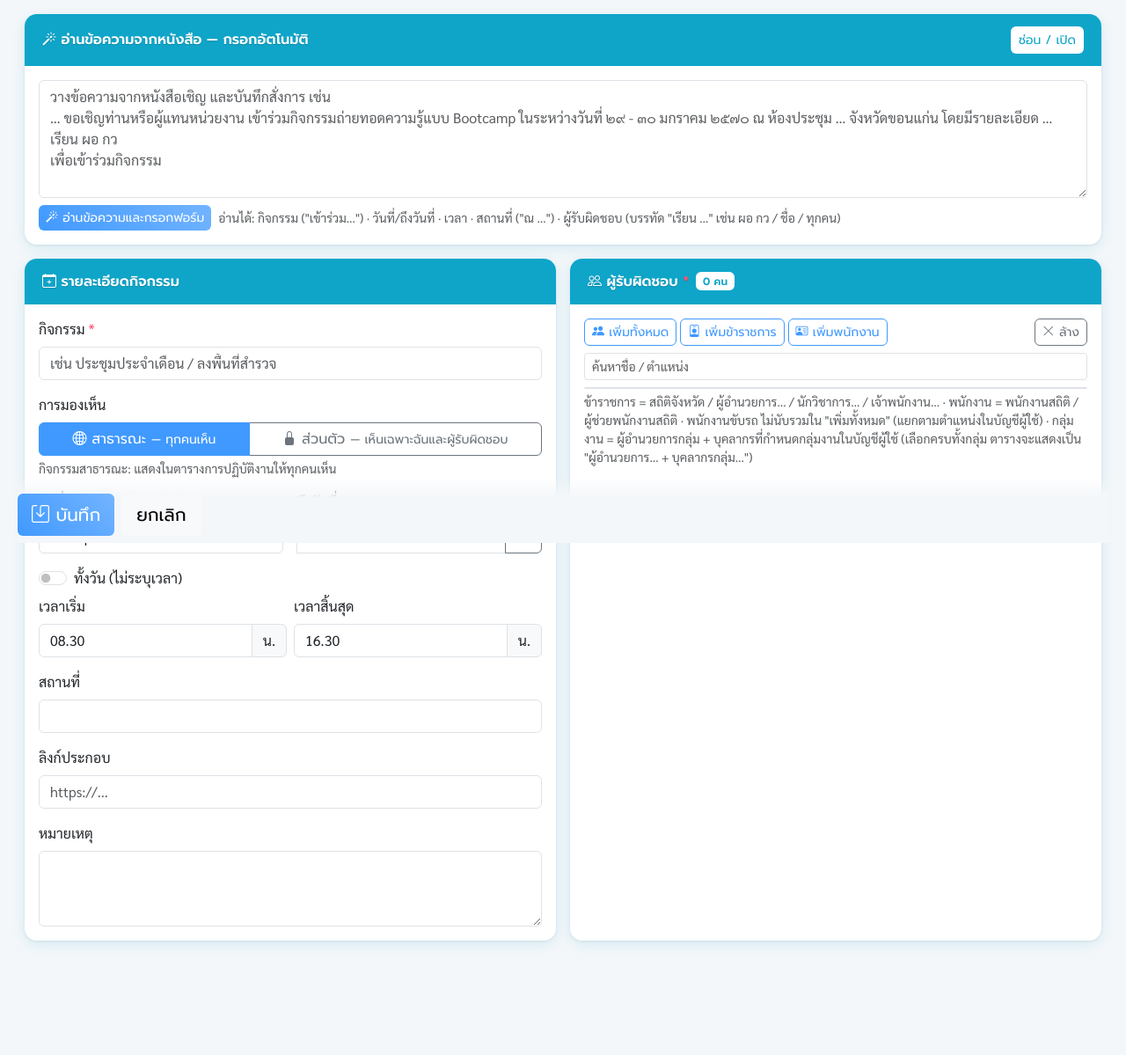
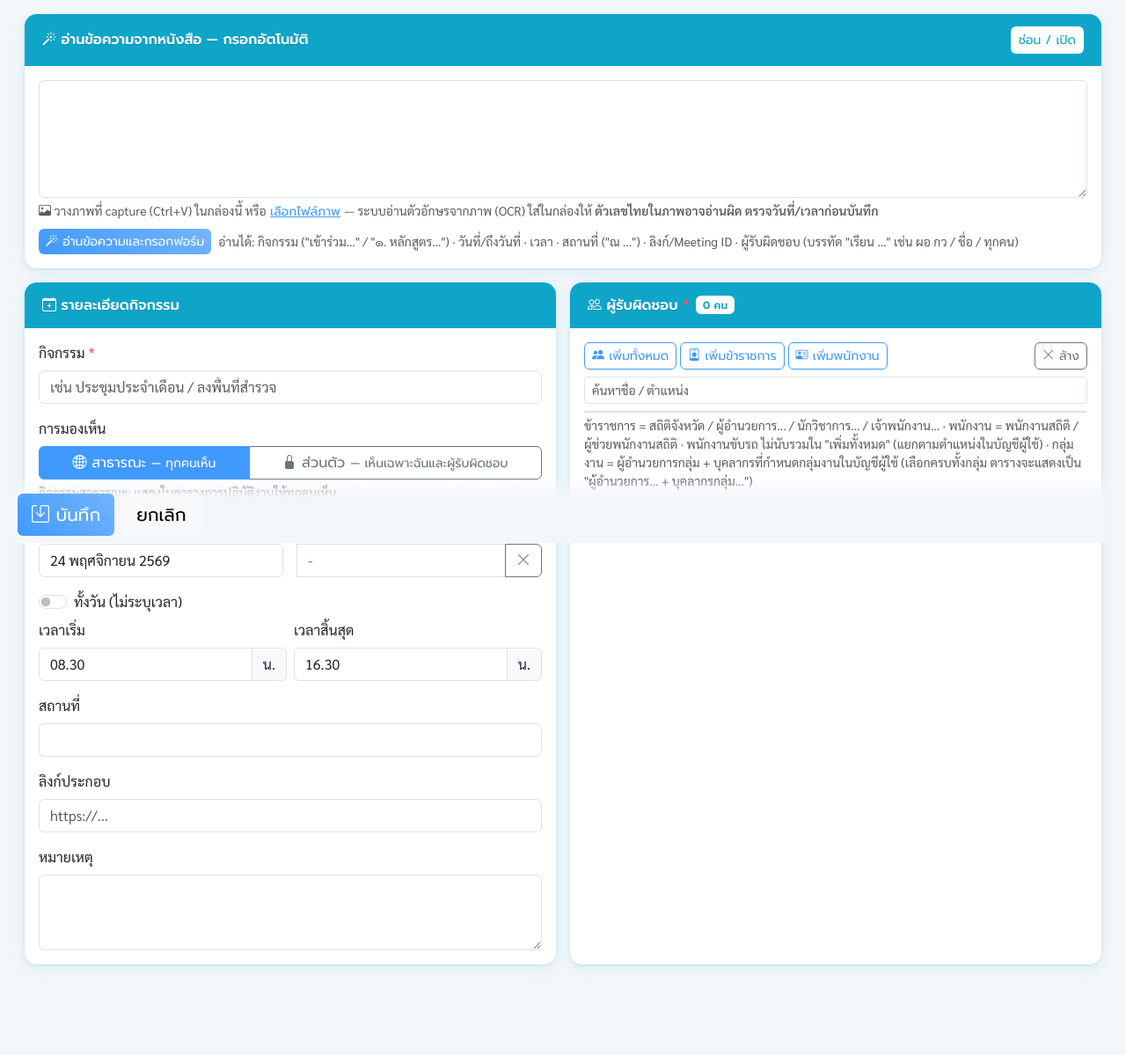
Before and after one commit to tazexpert/nsokhkaen, a PHP site: page /nsokhkaen/modules/calendar/event_form.php in a window 1280 px wide. Shown: the part 183-1382 px from the top of the page at 88% size. Run offline with PHP 8.4, Linux system fonts and the light colour scheme; the visitor is signed in with stand-in values (Sample User, id 1); data comes from the database, SQL or seed files in the repository; tables that the repository leaves empty hold one stand-in row (values such as "Sample post"); grey boxes marked "Sample" are stand-in pictures; some libraries are stand-ins or nearby versions.

Commit message:
ปฏิทิน: อ่านข้อความจากภาพ (OCR) ในหน้าเพิ่มกิจกรรม · รองรับหนังสือแบบ "๑. หลักสูตร…" และประชุมออนไลน์
- วางภาพ capture (Ctrl+V) / เลือกไฟล์ / ลากวาง → tesseract.js 5.1.1 (ไทย+อังกฤษ โหลดจาก jsdelivr เมื่อใช้ครั้งแรก)
  ใส่ข้อความในกล่องให้ตรวจ/แก้ก่อนกรอก (ตัวเลขไทยจากภาพหน้าจอมักอ่านผิด)
- ตัวอ่าน: ชื่อกิจกรรมจากเลขข้อ "๑. …" ก่อน "ในวัน…ที่" · วันที่แบบ "วันพฤหัสบดีที่ ๑๗ ธันวาคม ๒๕๖๙"
  · URL → ลิงก์ประกอบ · Meeting ID / Passcode → หมายเหตุ · ไม่มี "ณ" = สถานที่ "ออนไลน์"
- เอา placeholder ของกล่องข้อความออก
- CSP: เพิ่ม 'wasm-unsafe-eval' (WebAssembly ของ OCR — ไม่เปิด eval ของ JavaScript) ใน core/security.php, .htaccess, web.config

Co-Authored-By: Claude Opus 5.5 <noreply@anthropic.com>
Claude-Session: https://claude.ai/code/session_01YMsi9eRvnx4KGxW4i1fmgS

```diff
--- a/core/security.php
+++ b/core/security.php
@@ -24,7 +24,7 @@ function security_csp(): string
 {
     return implode('; ', [
         "default-src 'self'",
-        "script-src 'self' 'unsafe-inline' https://cdn.jsdelivr.net https://code.jquery.com",
+        "script-src 'self' 'unsafe-inline' 'wasm-unsafe-eval' https://cdn.jsdelivr.net https://code.jquery.com",   // wasm-unsafe-eval: WebAssembly ของตัวอ่านภาพ (OCR) ในหน้าเพิ่มกิจกรรม — ไม่เปิด eval ของ JavaScript
         "style-src 'self' 'unsafe-inline' https://cdn.jsdelivr.net https://fonts.googleapis.com",
         "font-src 'self' data: https://fonts.gstatic.com https://cdn.jsdelivr.net",
         "img-src 'self' data: blob: https://cdn.jsdelivr.net https://*.tile.openstreetmap.org https://server.arcgisonline.com",
--- a/modules/calendar/assets/css/calendar.css
+++ b/modules/calendar/assets/css/calendar.css
@@ -300,3 +300,5 @@ a.cal-day-person:hover { box-shadow: 0 4px 14px rgba(15, 23, 42, .15); transform
 
 /* อ่านข้อความจากหนังสือ: ช่องที่กรอกอัตโนมัติ เน้นสีชั่วคราว */
 .lr-filled { box-shadow: 0 0 0 .2rem rgba(14, 165, 201, .35) !important; border-color: #0ea5c9 !important; transition: box-shadow .3s; }
+.lr-drop { border-radius: 8px; }
+.lr-drop.over { outline: 3px dashed #0ea5c9; outline-offset: 4px; }
--- a/modules/calendar/assets/js/letter-reader.js
+++ b/modules/calendar/assets/js/letter-reader.js
@@ -5,6 +5,9 @@
  *   เวลา      : "เวลา ๐๙.๐๐ - ๑๖.๓๐ น." (ถ้ามี)
  *   สถานที่    : หลัง "ณ" จนถึง "โดย / ทั้งนี้ / จึง… / และขอ… / ตามกำหนดการ / เวลา"
  *   ผู้รับผิดชอบ: บรรทัด "เรียน …" บรรทัดสุดท้าย (บันทึกสั่งการ) — ตำแหน่งย่อ (ผอ กว / ผอ.กป / สถจ.) หรือชื่อ · "ทุกคน"
+ *   ออนไลน์    : URL → ลิงก์ประกอบ · Meeting ID / Passcode → หมายเหตุ · ไม่มี "ณ" = สถานที่ "ออนไลน์"
+ *   ภาพ        : วาง (Ctrl+V) / เลือกไฟล์ภาพ → อ่านตัวอักษร (OCR: tesseract.js ภาษาไทย+อังกฤษ โหลดจาก CDN เมื่อใช้ครั้งแรก)
+ *                → ใส่ข้อความในกล่องแล้วอ่านต่อ (ตัวเลขไทยจากภาพหน้าจอมักอ่านผิด — ให้ผู้ใช้ตรวจ)
  *   ข้อมูลบุคลากร: data-users ของกล่อง (#letterReader) = [{id, name, first, abbrs:[...]}]
  */
 (() => {
@@ -42,9 +45,20 @@
     const STOP = '(?=\\s*(?:ใน(?:ระหว่าง)?วันที่|ระหว่างวันที่|วันที่|ณ\\s|เวลา\\s*\\d|โดยมี|$))';
     let m = flat.match(new RegExp('(เข้าร่วม[\\s\\S]*?)' + STOP))
       || flat.match(new RegExp('ขอเชิญ(?:ท่าน)?(?:\\s*หรือ\\s*ผู้แทน(?:หน่วยงาน)?)?\\s*([\\s\\S]*?)' + STOP));
+    if (!m) {                                         // "๑. หลักสูตร… “…” ในวันพฤหัสบดีที่ …" — ข้อความก่อน "ใน(วัน…)ที่" ตั้งแต่เลขข้อ/ต้นบรรทัด
+      const k = flat.search(/\s*ใน(?:วัน[ก-๙]*ที่|ระหว่างวันที่|วันที่)/);
+      if (k > 0) {
+        let pre = flat.slice(0, k), at = -1, x;
+        const re = /(?:^|\s)\d+\.\s*/g;                 // เลขข้อสุดท้าย "๑. " ก่อนวันที่
+        while ((x = re.exec(pre))) at = x.index + x[0].length;
+        if (at < 0 && pre.includes('ดังนี้')) at = pre.lastIndexOf('ดังนี้') + 6;
+        pre = pre.slice(Math.max(at, 0)).trim();
+        if (pre) m = [null, pre.length > 255 ? pre.slice(-255) : pre];
+      }
+    }
     if (m && m[1].trim()) out.title = m[1].trim().slice(0, 255);
     // วันที่ (ช่วงที่อยู่หลัง "วันที่" ก่อน ไม่มีจึงค้นทั้งข้อความ)
-    const area = (flat.match(/วันที่\s*([\s\S]{0,80})/) || [, flat])[1] + ' ' + flat;
+    const area = (flat.match(/วัน[ก-๙]*ที่\s*([\s\S]{0,80})/) || [, flat])[1] + ' ' + flat;   // วันที่ / วันพฤหัสบดีที่
     const D = '(\\d{1,2})', Y = '(?:พ\\.ศ\\.\\s*)?(\\d{4}|\\d{2})', SEP = '\\s*(?:-|–|ถึง(?:วันที่)?)\\s*';
     if ((m = area.match(new RegExp(D + '\\s*(' + MON + ')\\s*(?:' + Y + ')?' + SEP + D + '\\s*(' + MON + ')\\s*' + Y)))) {
       out.start = ymd(m[3] || m[6], monthNo(m[2]), m[1]);
@@ -64,6 +78,11 @@
     if ((m = flat.match(/(?:^|\s)ณ\s*([\s\S]*?)(?=\s*(?:โดย|ทั้งนี้|จึงเรียน|จึงขอ|และขอ|ตามกำหนดการ|เวลา\s*\d|ใน(?:ระหว่าง)?วันที่|ระหว่างวันที่|สิ่งที่ส่งมาด้วย|เรียน|เพื่อ(?:ทราบ|โปรด|เข้าร่วม|พิจารณา|ดำเนินการ)|$))/))) {
       out.location = m[1].replace(/[,\s]+$/, '').trim().slice(0, 255);
     }
+    // ออนไลน์: URL / Meeting ID / Passcode
+    if ((m = flat.match(/https?:\/\/[^\s"'<>)]+/))) out.link = m[0].replace(/[.,]+$/, '');
+    const mid = flat.match(/Meeting\s*ID\s*:?\s*([\d ]{6,})/i), pass = flat.match(/Pass\s*code\s*:?\s*(\S+)/i);
+    if (mid || pass) out.note = [mid ? 'Meeting ID: ' + mid[1].trim() : '', pass ? 'Passcode: ' + pass[1] : ''].filter(Boolean).join('\n');
+    if (!out.location && (mid || /zoom|webex|teams|ออนไลน์/i.test(flat))) out.location = 'ออนไลน์' + (/zoom/i.test(flat) ? ' (Zoom)' : '');
     // ผู้รับผิดชอบ: "เรียน …" บรรทัดสุดท้าย (บันทึกสั่งการท้ายหนังสือ)
     const lines = text.split('\n').map(l => l.trim()).filter(l => /^เรียน/.test(l));
     if (lines.length) {
@@ -97,6 +116,8 @@
       done.push('เวลา');
     }
     if (r.location) { setVal('location', r.location); done.push('สถานที่'); } else miss.push('สถานที่');
+    if (r.link) { setVal('link', r.link); done.push('ลิงก์'); }
+    if (r.note) { const n = field('note'); n.value = (n.value.trim() ? n.value.trim() + '\n' : '') + r.note; done.push('หมายเหตุ (Meeting ID)'); }
     if (r.all) document.querySelector('[data-add="*"]')?.click();
     if (r.people && (r.people.length || r.all)) {
       r.people.forEach(p => {
@@ -121,4 +142,47 @@
     apply(read(t));
   });
   window.calLetterRead = read;                           // ใช้ทดสอบ
+
+  // ---- อ่านตัวอักษรจากภาพ (OCR) ----
+  const ocrMsg = document.getElementById('lrOcr');
+  let tess = null;
+  const loadTess = () => tess || (tess = new Promise((ok, fail) => {
+    if (window.Tesseract) return ok(window.Tesseract);
+    const sc = document.createElement('script');
+    sc.src = 'https://cdn.jsdelivr.net/npm/tesseract.js@5.1.1/dist/tesseract.min.js';
+    sc.integrity = 'sha384-GJqSu7vueQ9qN0E9yLPb3Wtpd7OrgK8KmYzC8T1IysG1bcvxvIO4qtYR/D3A991F';
+    sc.crossOrigin = 'anonymous';
+    sc.onload = () => ok(window.Tesseract);
+    sc.onerror = () => { tess = null; fail(new Error('โหลดตัวอ่านภาพไม่ได้ (ตรวจการเชื่อมต่ออินเทอร์เน็ต)')); };
+    document.head.appendChild(sc);
+  }));
+  const ocr = async file => {
+    if (!file || !/^image\//.test(file.type)) return;
+    const ta = document.getElementById('lrText');
+    ocrMsg.className = 'small mt-1 text-primary';
+    ocrMsg.innerHTML = '<span class="spinner-border spinner-border-sm"></span> กำลังอ่านตัวอักษรจากภาพ… (ครั้งแรกโหลดข้อมูลภาษาไทยประมาณ 2 MB)';
+    try {
+      const T = await loadTess();
+      const { data } = await T.recognize(file, 'tha+eng', {
+        logger: m => { if (m.status === 'recognizing text') ocrMsg.lastChild.textContent = ' กำลังอ่านตัวอักษรจากภาพ… ' + Math.round(m.progress * 100) + '%'; },
+      });
+      const txt = data.text.replace(/\s+(?=[ะ-ฺ็-๎])/g, '').trim();   // ตัดช่องว่างหน้าสระ/วรรณยุกต์ที่ OCR แทรก
+      ta.value = (ta.value.trim() ? ta.value.trim() + '\n' : '') + txt;
+      ocrMsg.className = 'small mt-1 text-warning-emphasis';
+      ocrMsg.innerHTML = '<i class="bi bi-exclamation-triangle"></i> อ่านจากภาพแล้ว — <b>ตรวจ/แก้ข้อความในกล่อง (โดยเฉพาะตัวเลขวันที่และเวลา)</b> แล้วกด "อ่านข้อความและกรอกฟอร์ม"';
+      ta.focus();
+    } catch (e) {
+      ocrMsg.className = 'small mt-1 text-danger';
+      ocrMsg.textContent = 'อ่านภาพไม่สำเร็จ: ' + e.message;
+    }
+  };
+  document.getElementById('lrDrop').addEventListener('paste', e => {
+    const item = [...(e.clipboardData?.items || [])].find(i => i.type.startsWith('image/'));
+    if (item) { e.preventDefault(); ocr(item.getAsFile()); }
+  });
+  document.getElementById('lrImage').addEventListener('change', e => { ocr(e.target.files[0]); e.target.value = ''; });
+  const drop = document.getElementById('lrDrop');
+  drop.addEventListener('dragover', e => { if ([...e.dataTransfer.items].some(i => i.type.startsWith('image/'))) { e.preventDefault(); drop.classList.add('over'); } });
+  drop.addEventListener('dragleave', () => drop.classList.remove('over'));
+  drop.addEventListener('drop', e => { const f = [...e.dataTransfer.files].find(x => x.type.startsWith('image/')); if (f) { e.preventDefault(); drop.classList.remove('over'); ocr(f); } });
 })();
--- a/modules/calendar/event_form.php
+++ b/modules/calendar/event_form.php
@@ -162,10 +162,16 @@ foreach ($users as $u) {
   <div class="card-header d-flex align-items-center"><strong><i class="bi bi-magic"></i> อ่านข้อความจากหนังสือ — กรอกอัตโนมัติ</strong>
     <button type="button" class="btn btn-sm btn-light ms-auto" data-bs-toggle="collapse" data-bs-target="#lrBody">ซ่อน / เปิด</button></div>
   <div class="collapse<?= $id ? '' : ' show' ?>" id="lrBody"><div class="card-body">
-    <textarea id="lrText" class="form-control" rows="5" placeholder="วางข้อความจากหนังสือเชิญ และบันทึกสั่งการ เช่น&#10;… ขอเชิญท่านหรือผู้แทนหน่วยงาน เข้าร่วมกิจกรรมถ่ายทอดความรู้แบบ Bootcamp ในระหว่างวันที่ ๒๙ - ๓๐ มกราคม ๒๕๗๐ ณ ห้องประชุม … จังหวัดขอนแก่น โดยมีรายละเอียด …&#10;เรียน ผอ กว&#10;เพื่อเข้าร่วมกิจกรรม"></textarea>
+    <div class="lr-drop" id="lrDrop" tabindex="0">
+      <textarea id="lrText" class="form-control" rows="5" aria-label="ข้อความจากหนังสือ"></textarea>
+      <div class="small text-muted mt-1"><i class="bi bi-image"></i> วางภาพที่ capture (Ctrl+V) ในกล่องนี้ หรือ
+        <label class="btn btn-link btn-sm p-0 align-baseline">เลือกไฟล์ภาพ<input type="file" id="lrImage" accept="image/*" hidden></label>
+        — ระบบอ่านตัวอักษรจากภาพ (OCR) ใส่ในกล่องให้ <b>ตัวเลขไทยในภาพอาจอ่านผิด ตรวจวันที่/เวลาก่อนบันทึก</b></div>
+      <div class="small mt-1" id="lrOcr"></div>
+    </div>
     <div class="d-flex flex-wrap align-items-center gap-2 mt-2">
       <button type="button" class="btn btn-primary btn-sm" id="lrRead"><i class="bi bi-magic"></i> อ่านข้อความและกรอกฟอร์ม</button>
-      <span class="small text-muted">อ่านได้: กิจกรรม ("เข้าร่วม…") · วันที่/ถึงวันที่ · เวลา · สถานที่ ("ณ …") · ผู้รับผิดชอบ (บรรทัด "เรียน …" เช่น ผอ กว / ชื่อ / ทุกคน)</span>
+      <span class="small text-muted">อ่านได้: กิจกรรม ("เข้าร่วม…" / "๑. หลักสูตร…") · วันที่/ถึงวันที่ · เวลา · สถานที่ ("ณ …") · ลิงก์/Meeting ID · ผู้รับผิดชอบ (บรรทัด "เรียน …" เช่น ผอ กว / ชื่อ / ทุกคน)</span>
     </div>
     <div id="lrResult"></div>
   </div></div>
```
Also changed, not shown: .htaccess, 1 other file.
